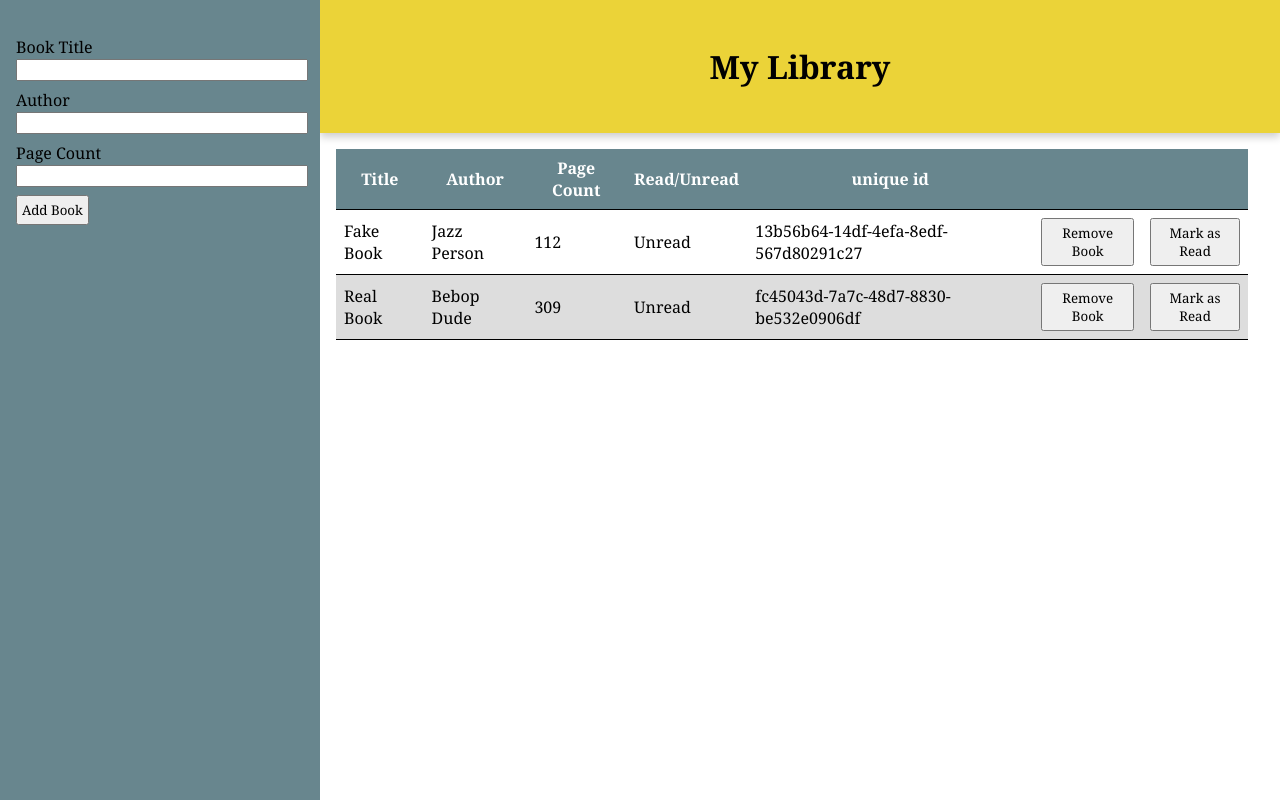
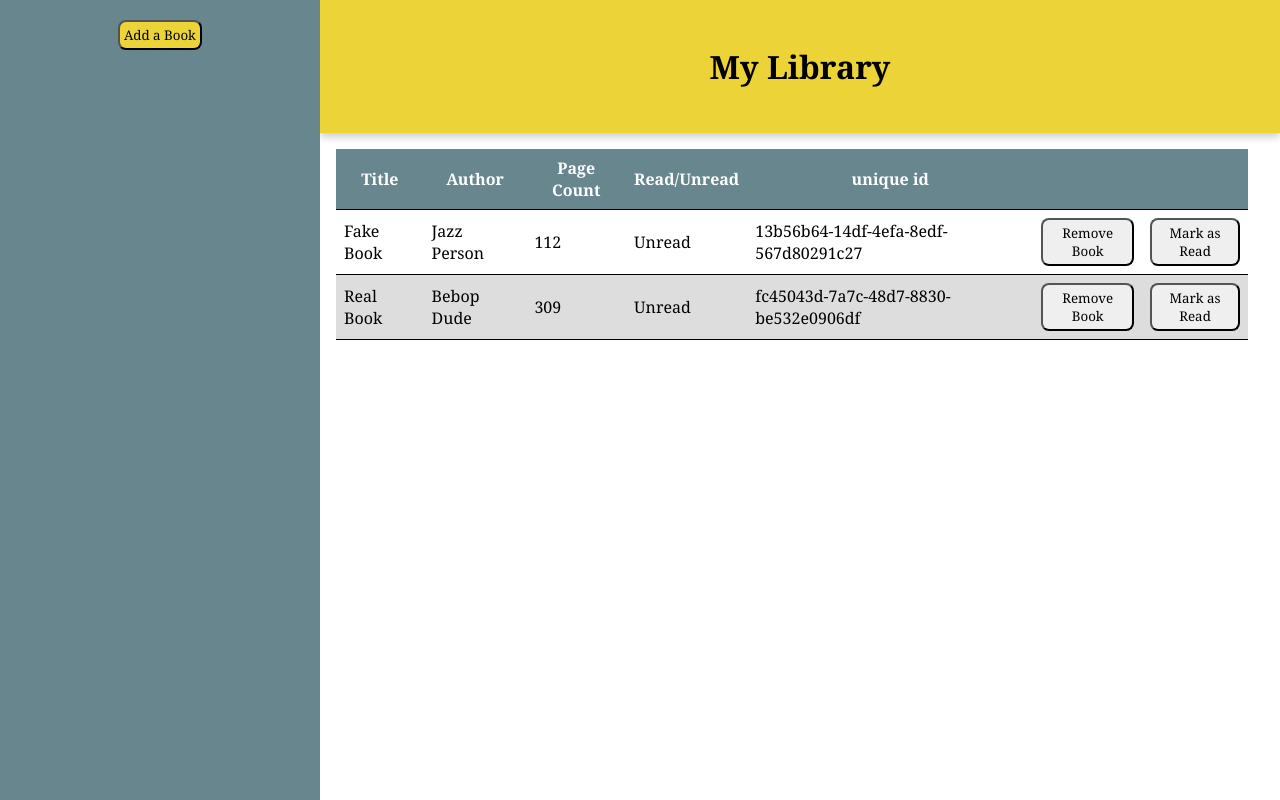
Before and after one commit to CoffeeAndMeeples/library, a plain HTML site: page index.html in a window 1280 px wide. Drawn offline with Linux system fonts and the light colour scheme.

Commit message:
Create Add a Book button to bring up now invisible form

```diff
--- a/index.html
+++ b/index.html
@@ -13,8 +13,8 @@
             <h1>My Library</h1>
         </div>
         <div class="sidebar">
-
-            <form>
+            <button class="displayForm">Add a Book</button>
+            <form style="display: none">
 
                 <label for="title">Book Title</label>
                 <input type="text" name="title" id="title">
--- a/script-main.js
+++ b/script-main.js
@@ -51,7 +51,10 @@ myForm.addEventListener("submit", (event) => {
     myLibrary.push(newBook);
     // refresh the library table
     displayLibrary();
+    myForm.style = "display: none";
 })
+
+//add event listener to addform button to make form visible
 
 //function to create table full of books
 function displayLibrary() {
@@ -151,6 +154,11 @@ function displayLibrary() {
 
 
 //'New Book' button that brings up a form for user to input details of new book
+const displayForm = document.querySelector("button.displayForm");
+displayForm.addEventListener("click", function(event) {
+    formToDisplay = document.querySelector("form");
+    formToDisplay.style = "display: grid";
+})
 
 //Initialize the page with the existing library
 displayLibrary();
--- a/styles.css
+++ b/styles.css
@@ -14,12 +14,22 @@
 button {
 
     padding: 4px;
+    border-radius: 8px;
 }
 
+.displayForm {
+    margin-left: auto;
+    margin-right: auto;
+    background-color: rgb(235, 211, 56);
+}
 .sidebar {
     grid-row: 1 / 3;
     background-color: rgb(104, 134, 142);
     padding-top: 20px;
+    display: flex;
+    flex-direction: column;
+    align-items: center;
+
 }
 
 .header {
```
